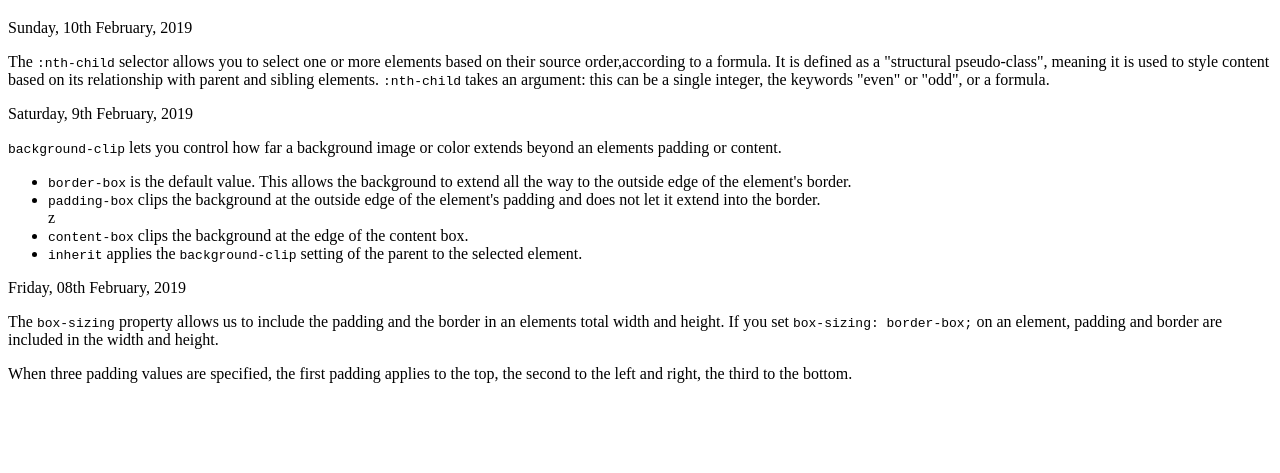
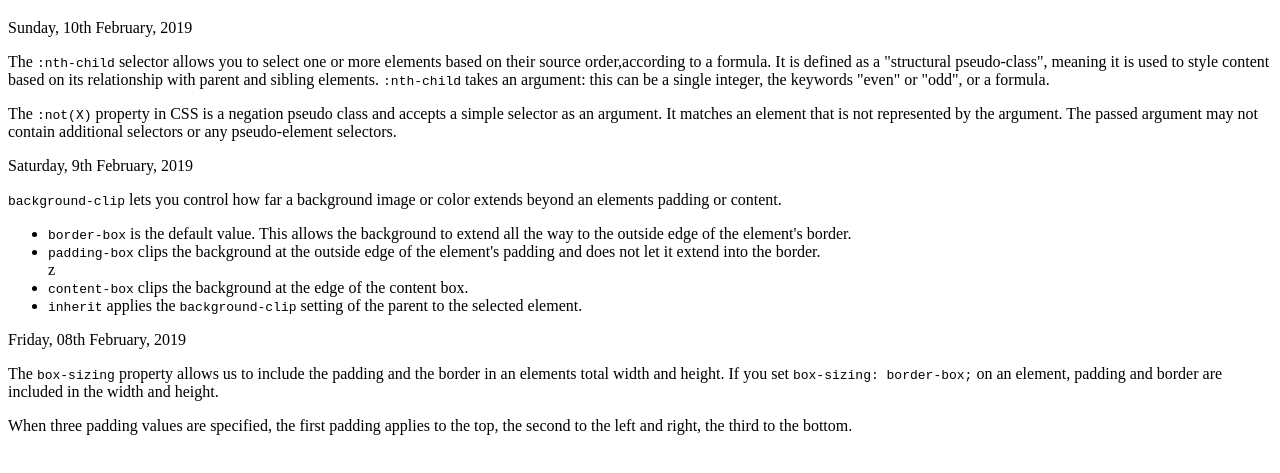
Before and after one commit to nikijiandani/CSS-Journal, a plain HTML site: page index.html in a window 1280 px wide. Shown: the part 61-534 px from the top of the page. Drawn offline with Linux system fonts and the light colour scheme.

Commit message:
:not(X) property

```diff
--- a/index.html
+++ b/index.html
@@ -13,6 +13,7 @@
     <article>
         <time datetime="2019-02-10">Sunday, 10th February, 2019</time>
         <p>The <code>:nth-child</code> selector allows you to select one or more elements based on their source order,according to a formula. It is defined as a "structural pseudo-class", meaning it is used to style content based on its relationship with parent and sibling elements. <code>:nth-child</code> takes an argument: this can be a single integer, the keywords "even" or "odd", or a formula.</p>
+        <p>The <code>:not(X)</code> property in CSS is a negation pseudo class and accepts a simple selector as an argument. It matches an element that is not represented by the argument. The passed argument may not contain additional selectors or any pseudo-element selectors.</p>
     </article>
     <article>
         <time datetime="2019-02-09">Saturday, 9th February, 2019</time>
```
